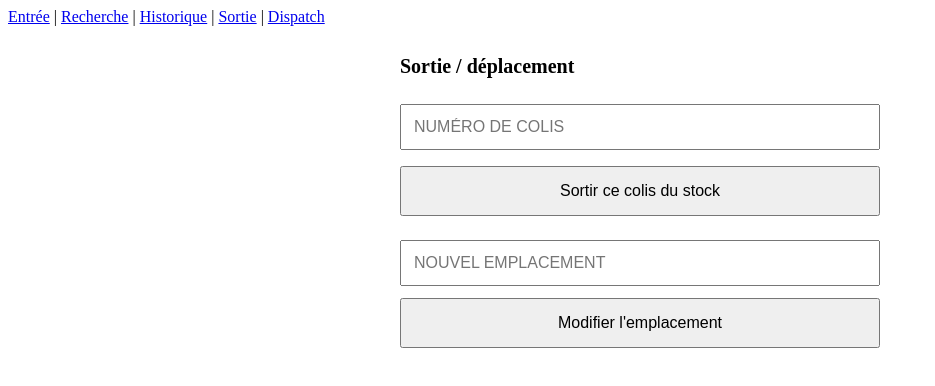
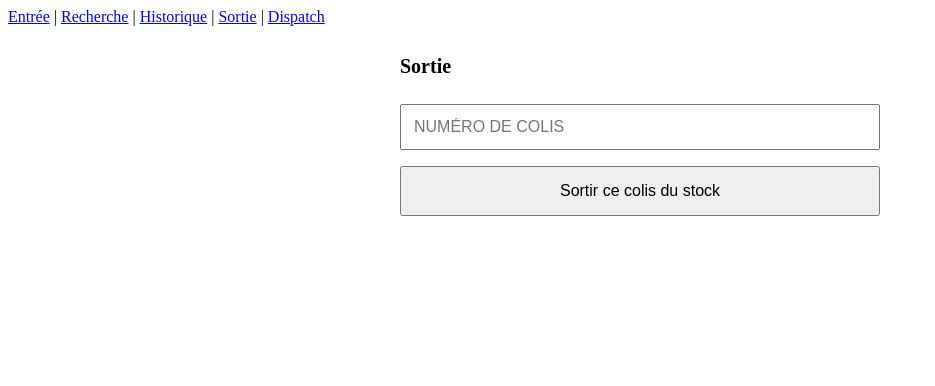
Before and after one commit to axell152/gestion-colis, a Next.js app: page /sortie in a window 1280 px wide. Shown: the top 386 px of the page, without its empty margins (0-935 px from the left). Built offline with nearby package versions, Linux system fonts and the light colour scheme.

Commit message:
Update page.tsx

```diff
--- a/src/app/sortie/page.tsx
+++ b/src/app/sortie/page.tsx
@@ -1,13 +1,12 @@
 'use client'
 
 import { useState } from 'react'
-import { sortirColis, deplacerColis } from '@/lib/colis-actions'
+import { sortirColis, } from '@/lib/colis-actions'
 
 const UTILISATEUR_ID_TEMPORAIRE = 'demo-user'
 
 export default function SortiePage() {
   const [numeroColis, setNumeroColis] = useState('')
-  const [nouvelEmplacement, setNouvelEmplacement] = useState('')
   const [message, setMessage] = useState<{ type: 'ok' | 'error'; texte: string } | null>(null)
 
   async function onSortie(e: React.FormEvent) {
@@ -41,22 +40,9 @@ export default function SortiePage() {
 }
   }
 
-  async function onDeplacement(e: React.FormEvent) {
-    e.preventDefault()
-    setMessage(null)
-    try {
-      await deplacerColis({ numeroColis, nouvelEmplacement, utilisateurId: UTILISATEUR_ID_TEMPORAIRE })
-      setMessage({ type: 'ok', texte: `Colis ${numeroColis} déplacé vers ${nouvelEmplacement}.` })
-      setNumeroColis('')
-      setNouvelEmplacement('')
-    } catch (err: any) {
-      setMessage({ type: 'error', texte: err.message })
-    }
-  }
-
   return (
     <main style={{ padding: 16, maxWidth: 480, margin: '0 auto' }}>
-      <h1 style={{ fontSize: 20 }}>Sortie / déplacement</h1>
+      <h1 style={{ fontSize: 20 }}>Sortie</h1>
 
       <input
         value={numeroColis}
@@ -71,18 +57,6 @@ export default function SortiePage() {
         </button>
       </form>
 
-      <form onSubmit={onDeplacement} style={{ marginTop: 24, display: 'flex', flexDirection: 'column', gap: 12 }}>
-        <input
-          value={nouvelEmplacement}
-          onChange={(e) => setNouvelEmplacement(e.target.value.toUpperCase())}
-          placeholder="Nouvel emplacement"
-          style={{ padding: 12, fontSize: 16, textTransform: 'uppercase' }}
-        />
-        <button type="submit" style={{ padding: 14, fontSize: 16 }}>
-          Modifier l'emplacement
-        </button>
-      </form>
-
       {message && (
         <p style={{ marginTop: 16, color: message.type === 'ok' ? 'green' : '#b00' }}>{message.texte}</p>
       )}
```
